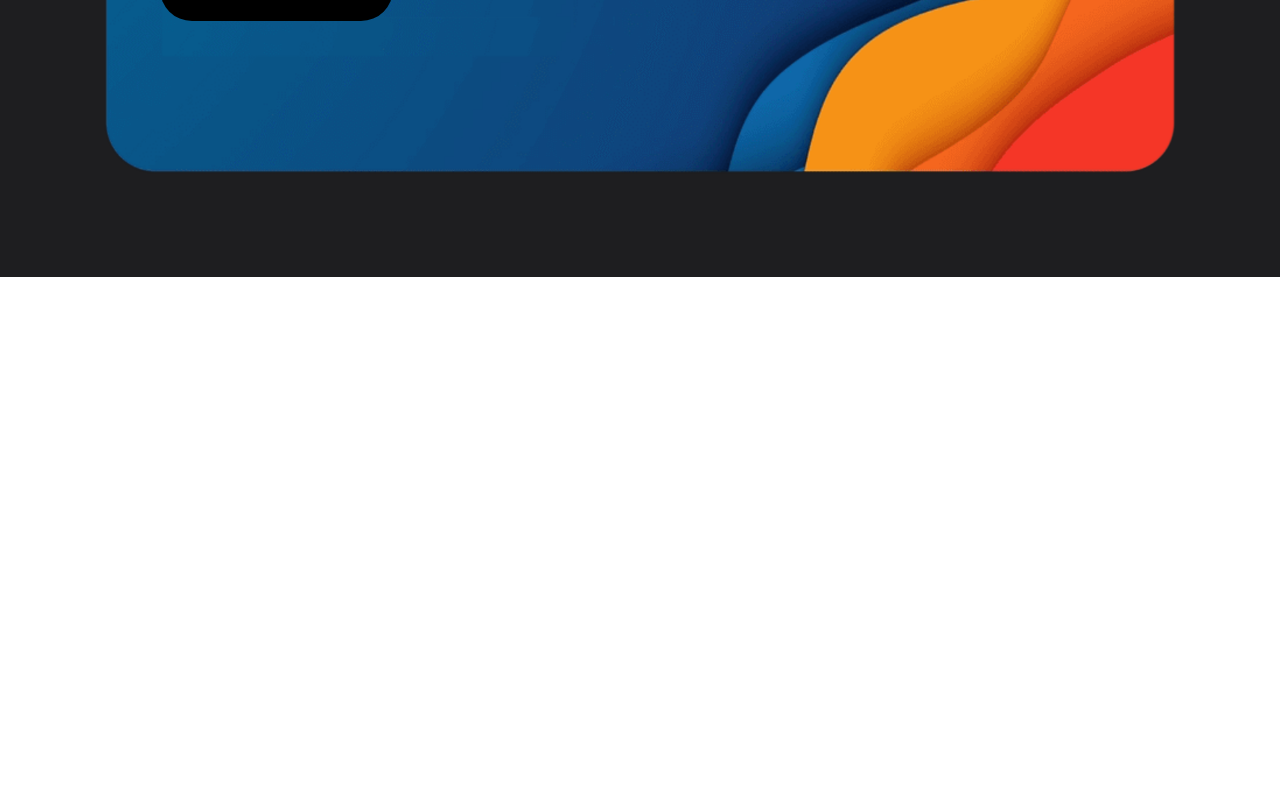
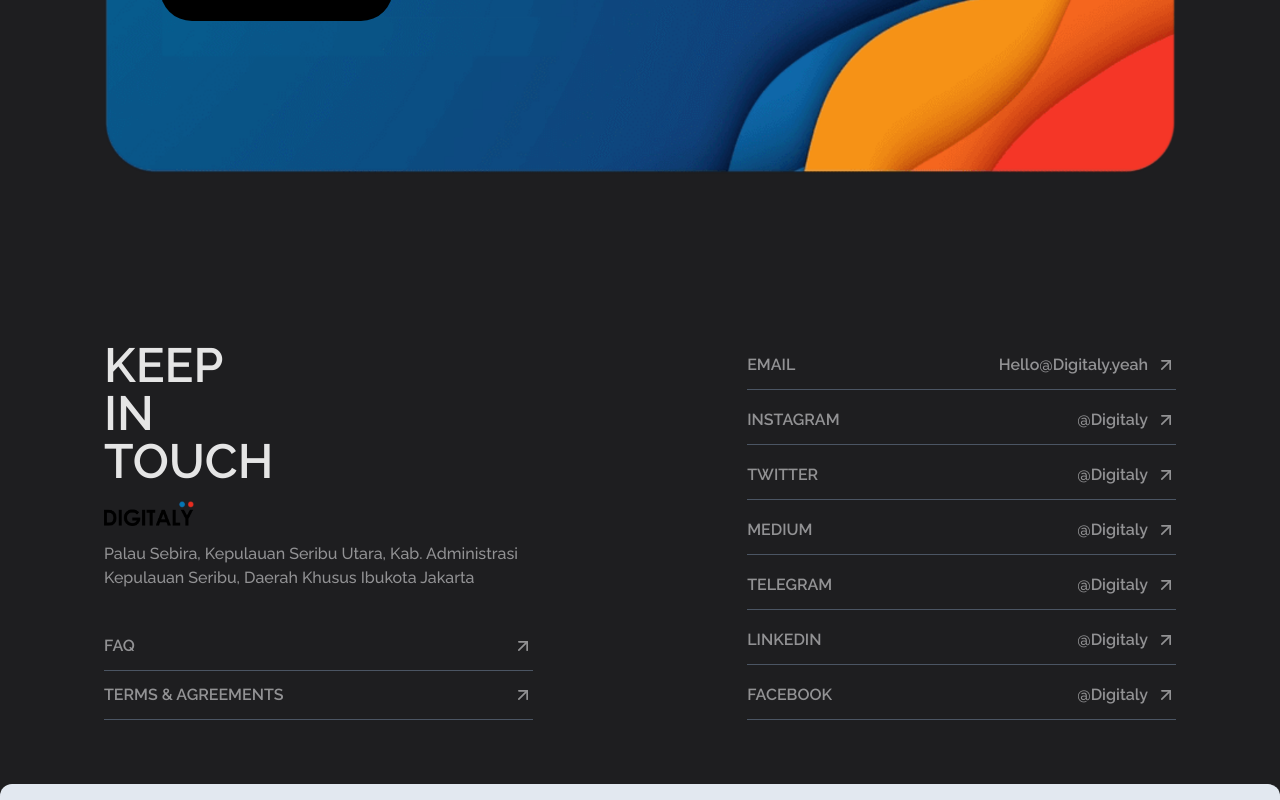
Before and after one commit to MAHE-1702/gOKul, a React (Vite) app: page / in a window 1280 px wide. Shown: the part 4522-5322 px from the top of the page. Before the commit the page ends 4799 px from the top, so only its background shows below. Built offline with nearby package versions, Linux system fonts and the light colour scheme.

Commit message:
Add Footer components

```diff
--- a/src/App.jsx
+++ b/src/App.jsx
@@ -6,6 +6,7 @@
 import SelectedWorks from "./sections/SelectedWorks/SelectedWorks";
 import Team from "./sections/Team/Team";
 import CTA from "./sections/CTA/CTA";
+import Footer from "./sections/Footer/Footer";
 
 const App = () => {
   return (
@@ -17,6 +18,7 @@
       <Team />
       <Clients />
       <CTA />
+      <Footer />
     </div>
   );
 };
--- /dev/null
+++ b/src/components/FooterLink/FooterLink.jsx
@@ -0,0 +1,17 @@
+import { FiArrowUpRight } from "react-icons/fi";
+
+const FooterLink = ({ text, handle, className }) => {
+  return (
+    <div
+      className={`flex text-[#929294] justify-between items-center border-b border-gray-600 py-3 font-semibold ${className}`}
+    >
+      <span className="uppercase">{text}</span>
+      <div className="flex items-center ">
+        <p className="mr-2">{handle}</p>
+        <FiArrowUpRight size={20} />
+      </div>
+    </div>
+  );
+};
+
+export default FooterLink;
--- /dev/null
+++ b/src/sections/Footer/Footer.jsx
@@ -0,0 +1,42 @@
+import Logo from "../../assets/images/Logo.png";
+import FooterLink from "../../components/FooterLink/FooterLink";
+
+const Footer = () => {
+  return (
+    <>
+      <footer className="pb-[4rem] w-[90%] max-w-[1200px] m-auto px-10">
+        <div className="flex justify-between mt-[4rem]">
+          {/* Left  */}
+          <div className="w-[40%]">
+            <h2 className="uppercase text-[1.5rem] lg:text-[3rem] font-semibold w-[30%] leading-[3rem] text-[#e5e5e5]">
+              Keep in Touch
+            </h2>
+            <a href="">
+              <img src={Logo} alt="Logo" className="h-[25px] my-4" />
+            </a>
+            <p className="text-[#929294] font-medium mb-8">
+              Palau Sebira, Kepulauan Seribu Utara, Kab. Administrasi Kepulauan
+              Seribu, Daerah Khusus Ibukota Jakarta
+            </p>
+            <FooterLink text="Faq" />
+            <FooterLink text="Terms & Agreements" />
+          </div>
+
+          {/* Right  */}
+          <div className="w-[40%] flex flex-col justify-between">
+            <FooterLink text="Email" handle="Hello@Digitaly.yeah" />
+            <FooterLink text="Instagram" handle="@Digitaly" />
+            <FooterLink text="Twitter" handle="@Digitaly" />
+            <FooterLink text="Medium" handle="@Digitaly" />
+            <FooterLink text="Telegram" handle="@Digitaly" />
+            <FooterLink text="LinkedIn" handle="@Digitaly" />
+            <FooterLink text="Facebook" handle="@Digitaly" />
+          </div>
+        </div>
+      </footer>
+      <div className="arch w-[100%] h-4 bg-slate-200 rounded-t-xl" />
+    </>
+  );
+};
+
+export default Footer;
```
